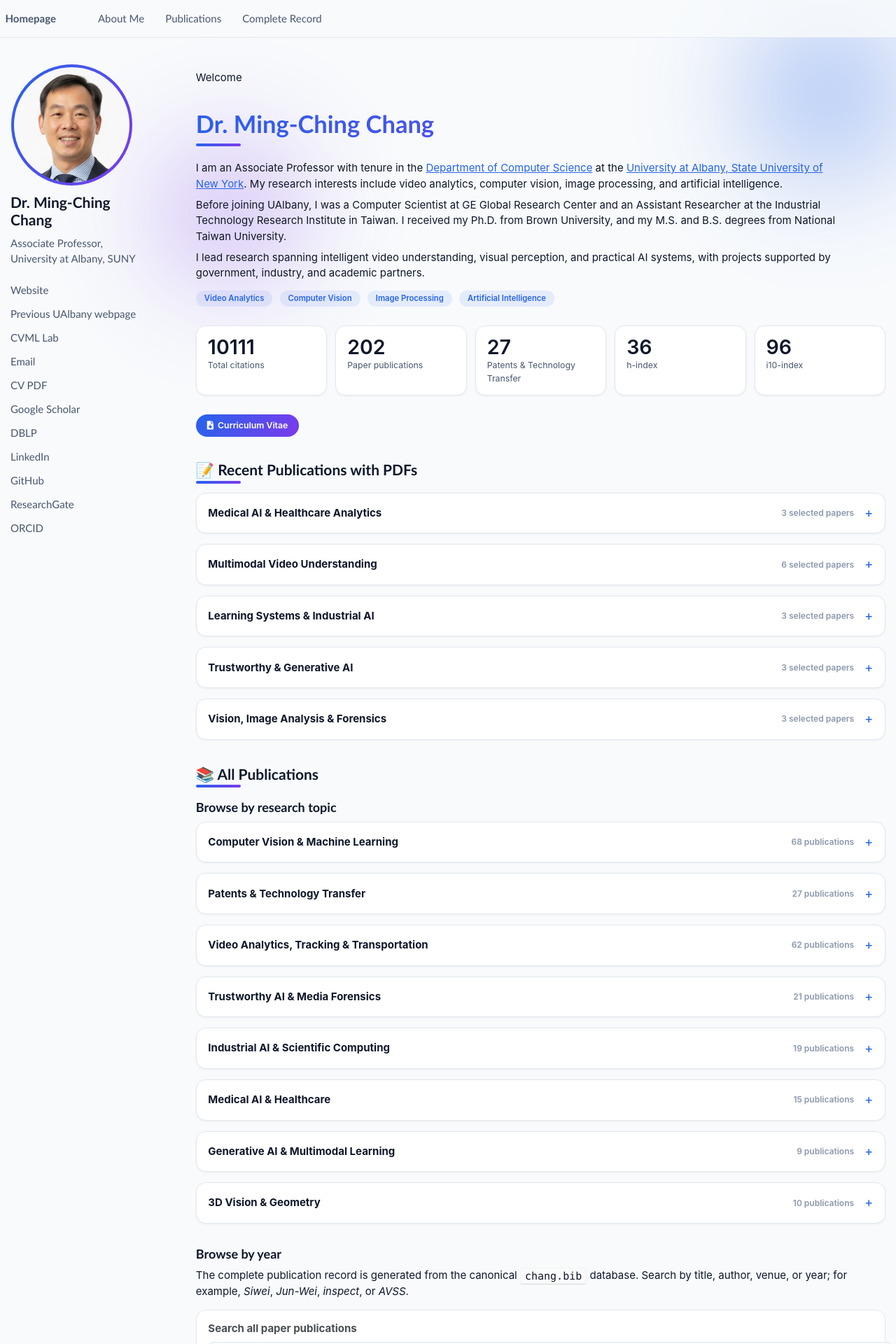
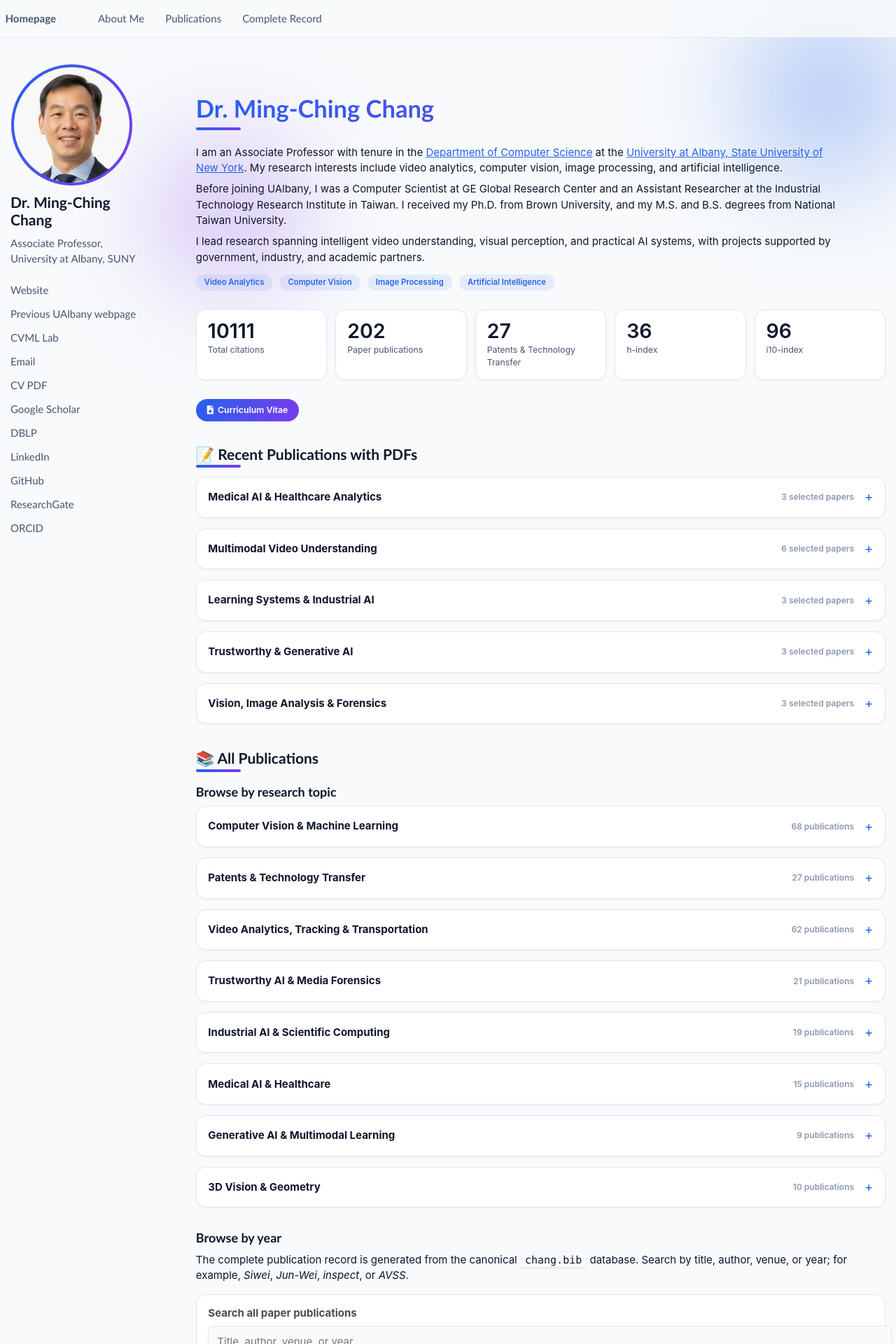
Before and after one commit to mingching/mingching.github.io, a Jekyll site: the page built from _pages/about.md, in a window 1280 px wide. Shown: the top 1920 px of the page at 70% size. Built offline with Jekyll 4.4.1, drawn with Linux system fonts in a browser that asks for light colours.

Commit message:
Remove welcome greeting from homepage hero

```diff
--- a/_pages/about.md
+++ b/_pages/about.md
@@ -13,7 +13,6 @@ redirect_from:
 <div class="hero">
   <span class="hero__blob hero__blob--1" aria-hidden="true"></span>
   <span class="hero__blob hero__blob--2" aria-hidden="true"></span>
-  <p class="hero__greet">Welcome</p>
   <h1 class="hero__name">Dr. Ming-Ching Chang</h1>
 
   <div class="hero__intro" markdown="1">
```
